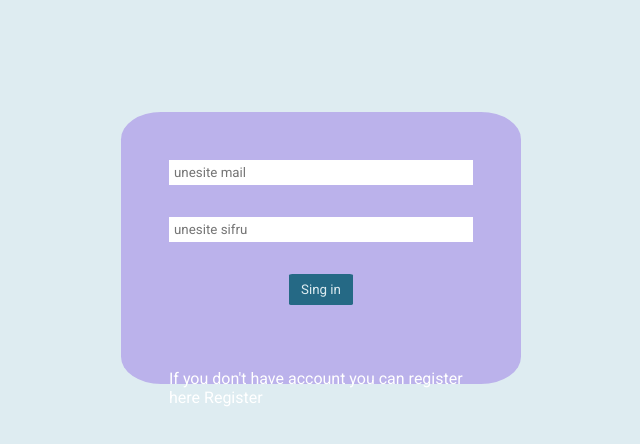
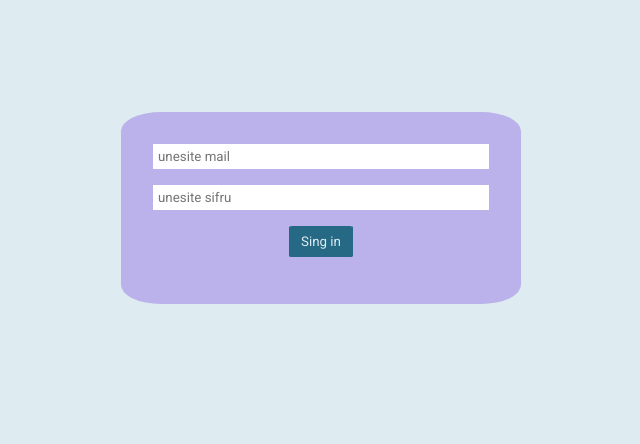
Before and after one commit to magbaba69/MA-Movies, a plain HTML site: page index.html in a window 1280 px wide. Shown: the whole page, without its empty margins (319-959 px from the left). Drawn offline with Linux system fonts and the light colour scheme; no server answers; a web font is replaced by a local one.

Commit message:
commit-3

```diff
--- a/css/style.css
+++ b/css/style.css
@@ -218,7 +218,6 @@ i.yes {
 
 /*NOVA STRANICA********************************************************************************************/
 .second-header {
-
   /* font-size: 20px; */
   text-transform: uppercase;
   /* padding: 2rem; */
@@ -401,7 +400,7 @@ i.yes {
 
 /* Medium screen devices (768px and above) OK*/
 @media screen and (max-width: 768px) {
-#login-container{
+  #login-container {
     /* background-color: black; */
     max-width: 80%;
     /* top:1rem; */
@@ -410,7 +409,6 @@ i.yes {
     background-color: yellow;
   } */
   #main-container {
-
     width: 100%;
   }
 
@@ -419,7 +417,6 @@ i.yes {
   }
 
   .second-container {
-
     flex-direction: column;
     flex-wrap: wrap;
     border: none;
@@ -428,7 +425,6 @@ i.yes {
 
   .second-image-container {
     padding: 0;
-
   }
 
   .second-movie-image {
@@ -544,10 +540,8 @@ i.yes {
   text-transform: uppercase;
 }
 
-
 /*LOGIN, REGISTER*/
 #login-container {
-
   position: relative;
   top: 7rem;
   margin: 0 auto;
@@ -556,39 +550,36 @@ i.yes {
   /* background-color: red; */
 }
 .login-register-form {
-  border-radius:10%;
+  text-align: center;
+  border-radius: 10%;
   display: flex;
   flex-direction: column;
-  padding: 3rem;
-  gap: 2rem;
-height:17rem;
+  padding: 2rem;
+  gap: 1rem;
+  height: 12rem;
   background-color: var(--blue);
 }
-.login-register-form .text{
-  padding:5px;
-  border:none;
+.login-register-form .text {
+  padding: 5px;
+  border: none;
   outline: none;
   margin: 0 auto;
-height:2rem;
+  height: 2rem;
   width: 100%;
 }
 
-
-
 .login-register-form .btnLoginRegister {
-  color:var(--white);
-  margin:0 auto;
-  border:none;
-  outline:none;
-  border-radius:5%;
-  margin-bottom: 2rem;
+  color: var(--white);
+  border: none;
+  outline: none;
+  border-radius: 5%;
+  /* margin-bottom: 2rem; */
   padding: 0.5rem;
   margin: 0 auto;
-  width:4rem;
+  width: 4rem;
   background-color: var(--blueDarkLight);
-cursor:pointer;
+  cursor: pointer;
 }
-
-/* .spanRegister{
-
-} */
+.loginError{
+  color:var(--blueDark);
+}
--- a/index.html
+++ b/index.html
@@ -40,8 +40,8 @@
 
         <p class="loginError"></p>
         <p class="register-text">
-          If you don't have account you can register here
-          <span class="spanRegister"> Register </span>
+          <!-- If you don't have account you can register here -->
+          <!-- <span class="spanRegister"> Register </span> -->
         </p>
 
       </form>
--- a/script/script.js
+++ b/script/script.js
@@ -58,7 +58,6 @@ async function getMovies(url, page, genreText) {
   const respData = await response.json();
 
   showMovies(respData);
-
 }
 
 //SHOW ALL MOVIES
@@ -66,8 +65,8 @@ async function getMovies(url, page, genreText) {
 let totalPages;
 
 function showMovies(response) {
-  console.log("bbbbbbbbbbbbbb")
-  console.log(response)
+  console.log("bbbbbbbbbbbbbb");
+  console.log(response);
   moviesContainer.style.display = "block";
   secondsontainerV.style.display = "none";
   btn.style.display = "none";
@@ -565,7 +564,8 @@ function controllLogin() {
 
     displayMain((h = 1));
   } else {
-    document.querySelector(".loginError").textContent = "Name or pass is not correct, try again.";
+    document.querySelector(".loginError").textContent =
+      "Name or pass is not correct, try again.";
   }
 }
 
@@ -580,6 +580,8 @@ function checkLoginLC() {
 checkLoginLC();
 
 document.querySelector(".logout").addEventListener("click", () => {
+  document.querySelector(".loginError").textContent = "";
+
   localStorage.removeItem("MAMoviesLogin");
 
   displayMain((h = 0));
@@ -635,7 +637,7 @@ function upcomingMovies() {
   genresV.selectedIndex = 0;
   search.value = "";
   let ggg = "Upcoming";
-url=`https://api.themoviedb.org/3/movie/upcoming?${apiKey}&language=en-US`
+  url = `https://api.themoviedb.org/3/movie/upcoming?${apiKey}&language=en-US`;
 
   getMovies(url, 1, ggg);
 }
```
Lines whose indentation alone changed are shown as unchanged.
